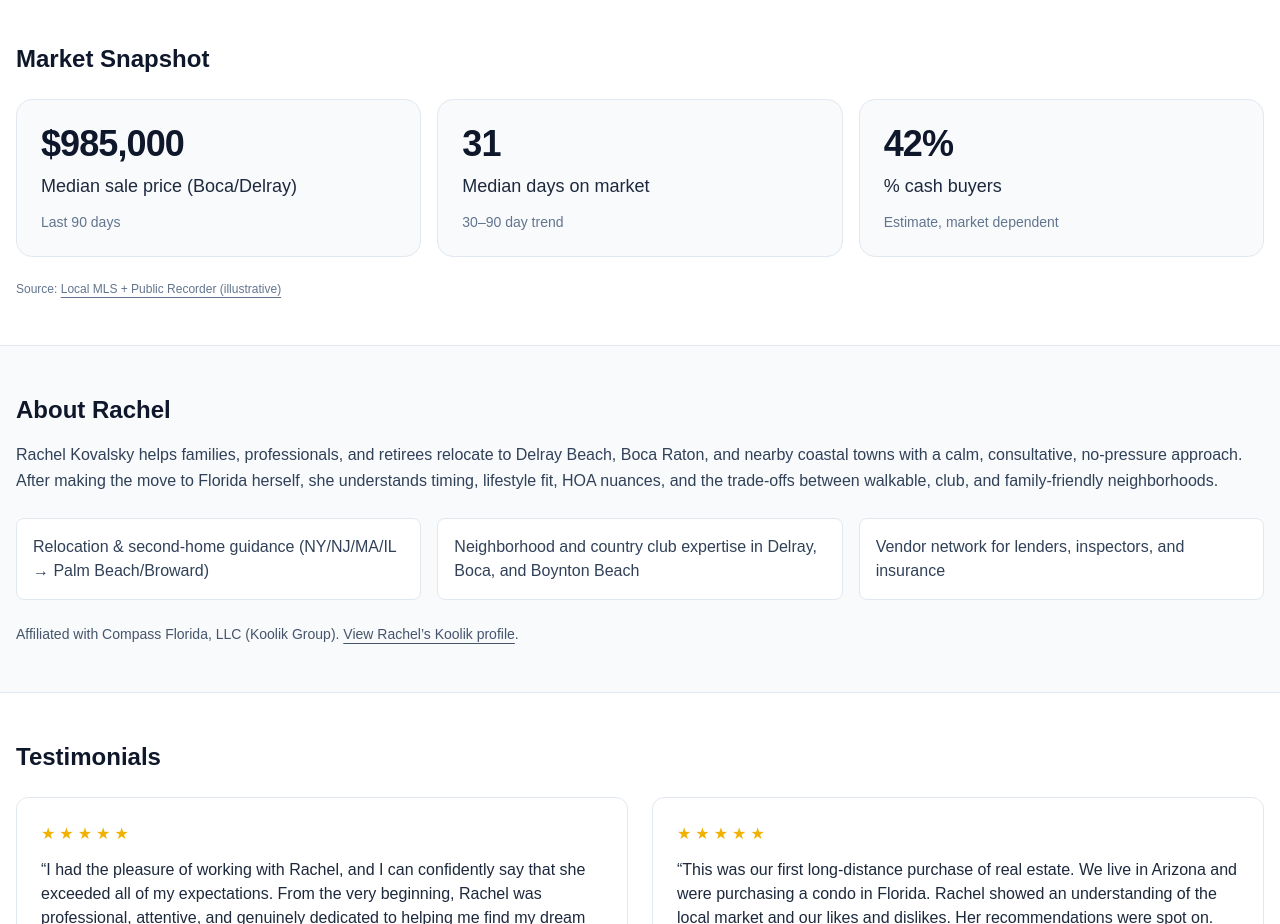
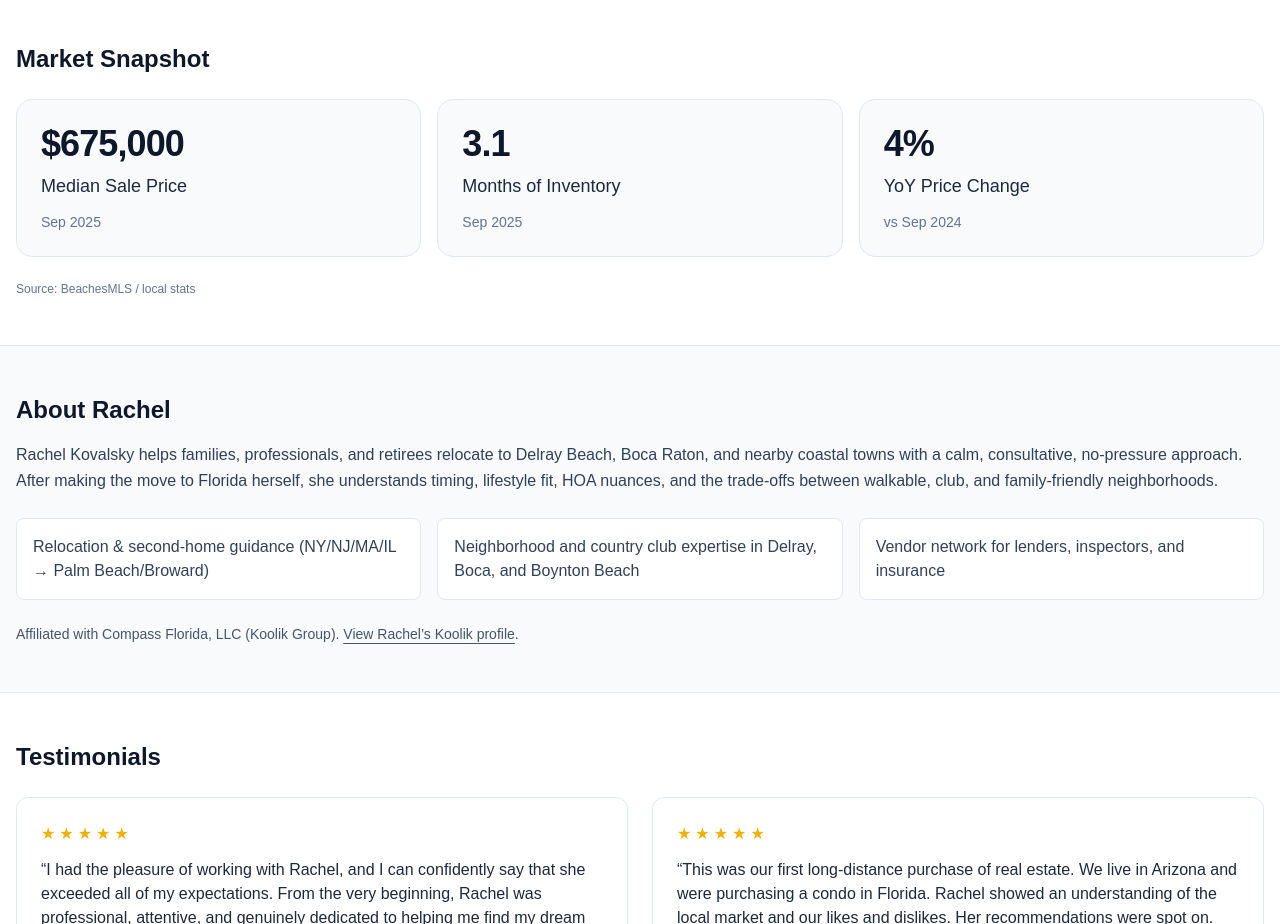
Before and after one commit to tkovalsky/rachel-site, a Next.js app: page / in a window 1280 px wide. Shown: the part 2040-2964 px from the top of the page. Built offline with nearby package versions, Linux system fonts and the light colour scheme.

Commit message:
Updated content

```diff
--- a/src/app/content/market.ts
+++ b/src/app/content/market.ts
@@ -1,34 +1,10 @@
 import type { MarketStat } from "@/app/components/MarketHighlights";
 
-export const MARKET_SEP_2025: {
-  cards: MarketStat[];
-  source?: { label: string; href?: string };
-} = {
+export const MARKET_SEP_2025 = {
   cards: [
-    {
-      key: "median-sale",
-      label: "Median sale price (Boca/Delray)",
-      value: 985000,
-      format: "currency",
-      sublabel: "Last 90 days"
-    },
-    {
-      key: "dom",
-      label: "Median days on market",
-      value: 31,
-      format: "integer",
-      sublabel: "30–90 day trend"
-    },
-    {
-      key: "cash",
-      label: "% cash buyers",
-      value: 42,
-      format: "percent",
-      sublabel: "Estimate, market dependent"
-    }
-  ],
-  source: {
-    label: "Local MLS + Public Recorder (illustrative)",
-    href: "#"
-  }
+    { key: "median", label: "Median Sale Price", value: 675000, format: "currency", sublabel: "Sep 2025" },
+    { key: "mois", label: "Months of Inventory", value: 3.1, format: "raw", sublabel: "Sep 2025" },
+    { key: "yoy", label: "YoY Price Change", value: 4, format: "percent", sublabel: "vs Sep 2024" },
+  ] as MarketStat[],
+  source: { label: "BeachesMLS / local stats" },
 };
```
